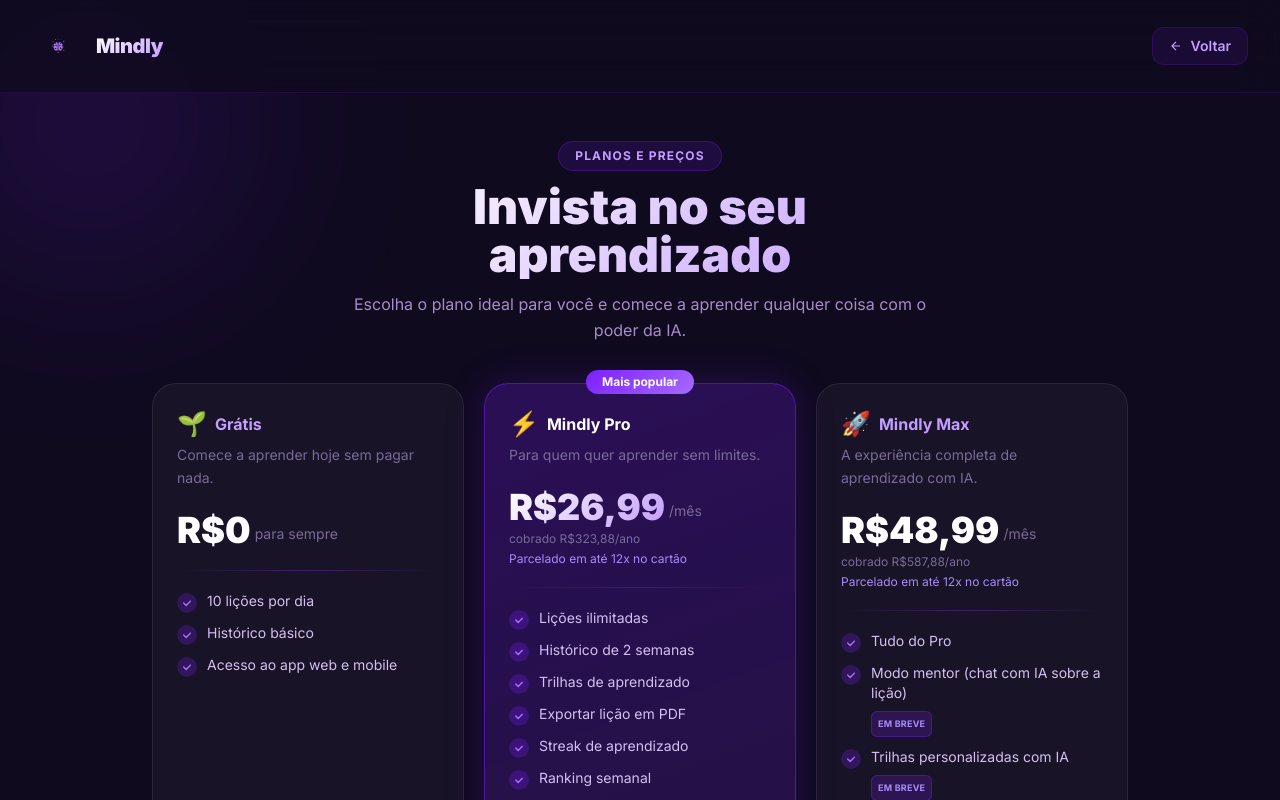
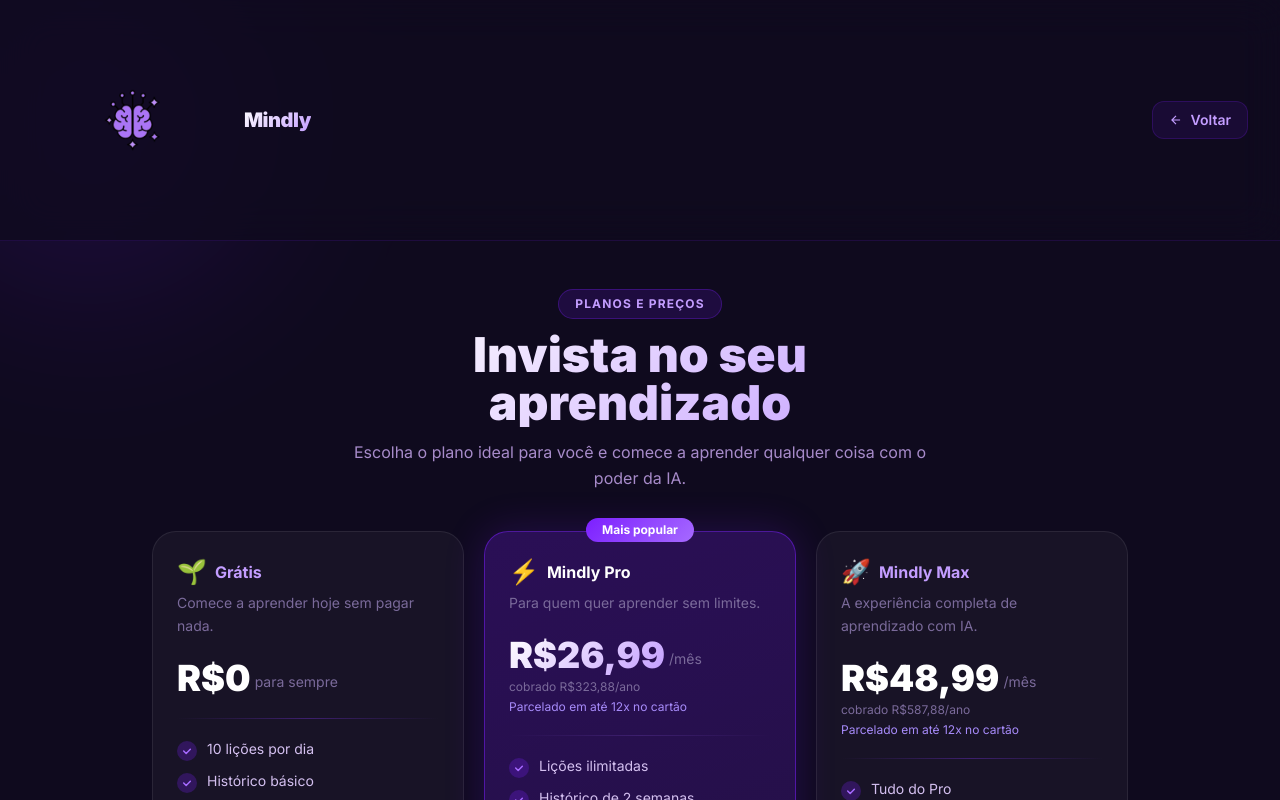
Before and after one commit to dududavilla05/mindly, a Next.js app: page /planos in a window 1280 px wide. Shown: the top 800 px of the page. Built offline with nearby package versions, Linux system fonts and the light colour scheme.

Commit message:
fix: logo 4x maior em todos os lugares

```diff
--- a/components/MindlyLogo.tsx
+++ b/components/MindlyLogo.tsx
@@ -2,9 +2,9 @@
 
 export default function MindlyLogo({ size = "md" }: { size?: "sm" | "md" | "lg" }) {
   const sizes = {
-    sm: { icon: 52, text: "text-xl" },
-    md: { icon: 64, text: "text-3xl" },
-    lg: { icon: 120, text: "text-4xl" },
+    sm: { icon: 200, text: "text-xl" },
+    md: { icon: 300, text: "text-3xl" },
+    lg: { icon: 480, text: "text-4xl" },
   };
 
   const { icon, text } = sizes[size];
--- a/components/SplashScreen.tsx
+++ b/components/SplashScreen.tsx
@@ -77,7 +77,7 @@
           <img
             src="/icons/logo.png"
             alt="Mindly"
-            style={{ width: 300, height: 300, borderRadius: 64, display: "block" }}
+            style={{ width: 600, height: 600, borderRadius: 120, display: "block" }}
           />
         </div>
 
```
